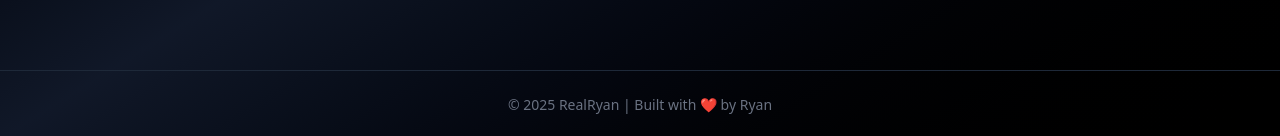
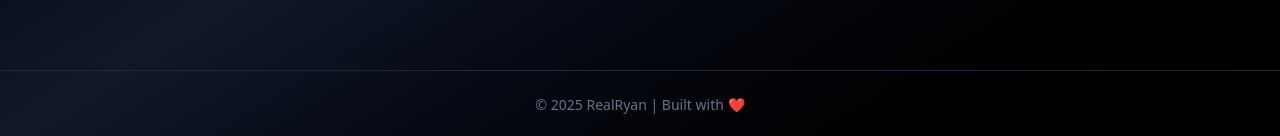
Before and after one commit to xodobyte/youtubemp3, a Next.js app: page / in a window 1280 px wide. Shown: the part 661-797 px from the top of the page. Built offline with nearby package versions, Linux system fonts and the light colour scheme.

Commit message:
Add files via upload

```diff
--- a/pages/index.js
+++ b/pages/index.js
@@ -109,7 +109,7 @@ export default function Home() {
       </main>
 
       <footer className="text-center py-6 text-sm text-gray-500 border-t border-gray-800">
-        © {year} RealRyan | Built with ❤️ by Ryan
+        © {year} RealRyan | Built with ❤️
       </footer>
     </div>
   );
```
